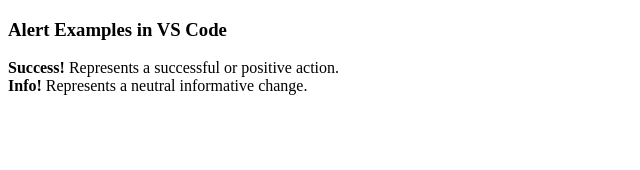
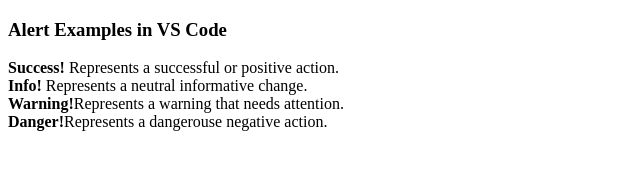
Before and after one commit to soulereclipse/MyGitProject_A, a plain HTML site: page index.html in a window 1280 px wide. Shown: the whole page, without its empty margins (0-640 px from the left). Drawn offline with Linux system fonts and the light colour scheme.

Commit message:
Added features

```diff
--- a/index.html
+++ b/index.html
@@ -9,5 +9,7 @@
     <h3>Alert Examples in VS Code</h3>
       <strong>Success!</strong> Represents a successful or positive action.</br>
       <strong>Info!</strong> Represents a neutral informative change.</br>
+      <strong>Warning!</strong>Represents a warning that needs attention.</br>
+      <strong>Danger!</strong>Represents a dangerouse negative action.</br>
     </body>
 </html>
```
